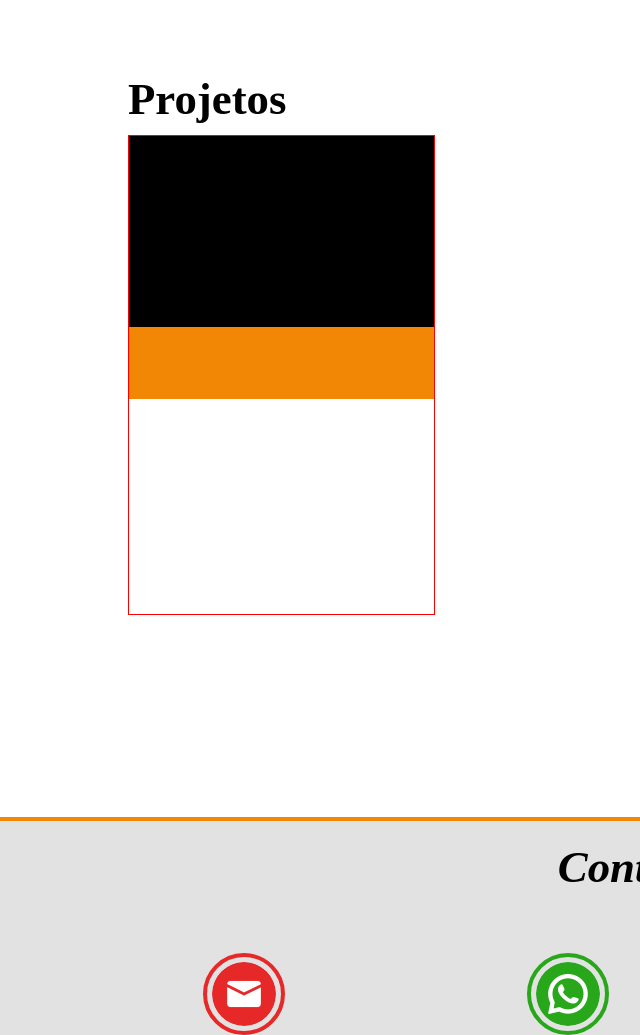
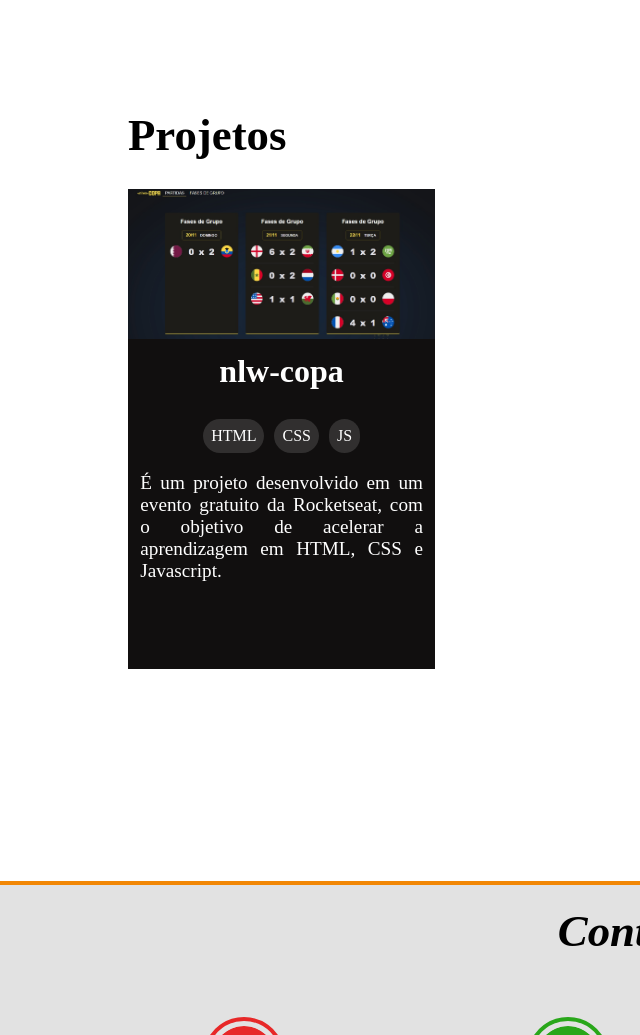
Before and after one commit to guicassiano/portfolio, a plain HTML site: page index.html in a window 1280 px wide. Shown: the part 1010-2045 px from the top of the page, without its empty margins (0-640 px from the left). Drawn offline with Linux system fonts and the light colour scheme.

Commit message:
add project nlw-copa

```diff
--- a/assets/css/style.css
+++ b/assets/css/style.css
@@ -65,10 +65,10 @@ main{
     margin: 10%;
 }
 
-.about-me h2, .projetos h2, .content-footer h3{
+.about-me h2, .projetos h2, .content-footer h3, #projects h2{
     font-size: 2.8em;
     text-transform: capitalize;
-    margin-bottom: 10px;
+    margin-bottom: 28px;
 }
 .about-me p{
     font-size: 1.8em;
@@ -141,21 +141,46 @@ main{
     display: flex;
     flex-wrap: wrap;
     justify-content: space-between;
+    gap: 20px;
 }
 .card{
+    display: flex;
+    flex-direction: column;
     width: 30%;
     height: 480px;
-    margin-bottom: 10px;
-    border: 1px solid red;
+    margin-bottom: 20px;
     cursor: pointer;
+    background-color: #110f0f;
+    color: #fff;
+    text-decoration: none;
 }
-.card-img{
-    background-color: #000;
-    height: 40%;
+.card > h3{
+    font-size: 2em;
+    text-align: center;
+    padding: 10px 0;
+}
+.card-img img{
+    width: 100%;
+    height: 150px;
 }
 .card-tecs{
-    background-color: #F28705;
     height: 15%;
+    display: flex;
+    justify-content: center;
+    align-items: center;
+    flex-wrap: wrap;
+    align-self: center;
+    gap: 10px;
+}
+.tecs{
+    background-color: #fff2;
+    padding: 8px;
+    border-radius: 90px;
+}
+.card-description{
+    font-size: 1.2em;
+    text-align: justify;
+    margin: 0 4%;
 }
 /* FIM DOS PROJETOS */
 
@@ -231,9 +256,13 @@ footer{
 /* FIM DO RODAPÉ */
 
 /* LAYOUT PARA DISPOSITIVOS MENORES DE 800PX */
-@media screen and (width <= 800px){
+@media screen and (width <= 1000px){
     .contacts{
         flex: 50%;
+    }
+
+    .card{
+        width: calc(50% - 20px);
     }
 }
 
@@ -285,6 +314,13 @@ footer{
     }
     /* FIM DO CONTEUDO PRINCIPAL */
 
+    .cards{
+        flex-direction: column;
+    }
+    .card{
+        width: 100%;
+    }
+
     /* RODAPÉ */
     .content-footer{
         flex-direction: column;
--- a/index.html
+++ b/index.html
@@ -52,17 +52,18 @@
         <section id="projects" class="projetos">
             <h2>projetos</h2>
             <div class="cards">
-                <div class="card">
+                <a href="projects/nlw-copa/index.html" class="card">
                     <div class="card-img">
-                        <img src="" alt="">
+                        <img src="assets/img/nlw-copa.jpg" alt="">
                     </div>
+                    <h3>nlw-copa</h3>
                     <div class="card-tecs">
-
+                        <span class="tecs">HTML</span><span class="tecs">CSS</span><span class="tecs">JS</span>
                     </div>
                     <div class="card-description">
-
+                        É um projeto desenvolvido em um evento gratuito da Rocketseat, com o objetivo de acelerar a aprendizagem em HTML, CSS e Javascript.
                     </div>
-                </div>
+                </a>
             </div>
         </section>
 
```
Also changed, not shown: assets/img/nlw-copa.jpg (added).
